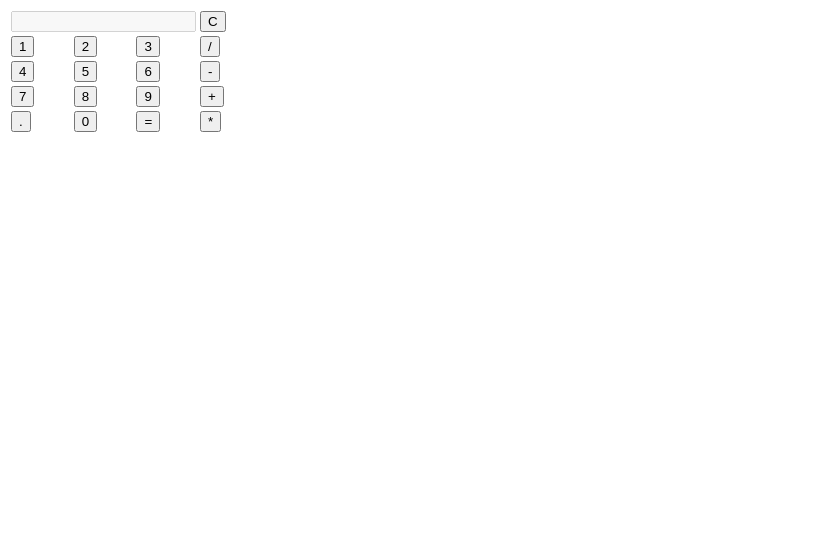
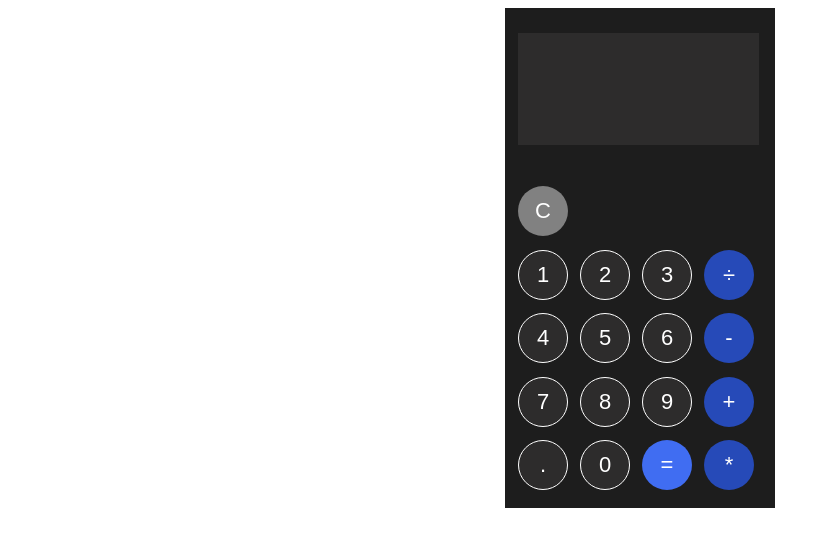
Before and after one commit to ArdianSalihu/Calculator, a plain HTML site: page index.html in a window 1280 px wide. Shown: the whole page, without its empty margins (0-827 px from the left). Drawn offline with Linux system fonts and the light colour scheme.

Commit message:
Add style to calculater

```diff
--- a/index.html
+++ b/index.html
@@ -10,33 +10,35 @@
 <body>
     <table class="calculator">
 
-            <td colspan="3"> <input class="display-box" type="text" id="result" disabled /> </td>
-            <td> <input type="button" value="C" onclick="clearScreen()" id="btn" /> </td>
+            <td colspan="4"> <input class="display-box" type="text" id="result" disabled /> </td>
+        </tr>
+        <tr>
+            <td> <input class="c-button" type="button" value="C" onclick="clearScreen()" id="btn" /> </td>
         </tr>
         <tr>
             <td><input type="button" value="1" onclick="display('1')" /> </td>
             <td><input type="button" value="2" onclick="display('2')" /> </td>
             <td><input type="button" value="3" onclick="display('3')" /> </td>
-            <td><input type="button" value="/" onclick="display('/')" /> </td>
+            <td><input class="symbols" type="button" value="÷" onclick="display('÷')" /> </td>
         </tr>
         <tr>
             <td><input type="button" value="4" onclick="display('4')" /> </td>
             <td><input type="button" value="5" onclick="display('5')" /> </td>
             <td><input type="button" value="6" onclick="display('6')" /> </td>
-            <td><input type="button" value="-" onclick="display('-')" /> </td>
+            <td><input class="symbols" type="button" value="-" onclick="display('-')" /> </td>
         </tr>
         <tr>
             <td><input type="button" value="7" onclick="display('7')" /> </td>
             <td><input type="button" value="8" onclick="display('8')" /> </td>
             <td><input type="button" value="9" onclick="display('9')" /> </td>
-            <td><input type="button" value="+" onclick="display('+')" /> </td>
+            <td><input class="symbols" type="button" value="+" onclick="display('+')" /> </td>
         </tr>
         <tr>
             <td><input type="button" value="." onclick="display('.')" /> </td>
             <td><input type="button" value="0" onclick="display('0')" /> </td>
 
-            <td><input type="button" value="=" onclick="calculate()" id="btn" /> </td>
-            <td><input type="button" value="*" onclick="display('*')" /> </td>
+            <td><input class="e-symbol" type="button" value="=" onclick="calculate()" id="btn" /> </td>
+            <td><input class="symbols" type="button" value="*" onclick="display('*')" /> </td>
         </tr>
     </table>
 
--- a/style.css
+++ b/style.css
@@ -0,0 +1,93 @@
+body {
+    font-family: sans-serif;
+}
+
+.calculator {
+    margin: auto;
+    background-color: rgba(0, 0, 0, 0.885);
+    padding: 10px;
+    height: 500px;
+    width: 270px;
+}
+
+.display-box {
+    height: 100px;
+    width: 97%;
+    margin-bottom: 20px;
+    border-radius: 0px;
+    border: 0;
+    background-color: rgb(45, 44, 44);
+    height: 110px;
+}
+
+input[type=button] {
+    border-radius: 50px;
+    font-size: 22px;
+    height: 50px;
+    width: 50px;
+    background-color: rgb(45, 44, 44);
+    cursor: pointer;
+    border: 1px solid white;
+    color: white;
+}
+
+input:hover {
+    background-color: rgb(212, 209, 209);
+}
+
+.calculator .c-button {
+    background-color: rgb(129, 129, 129);
+    border: 0px;
+}
+
+.calculator .c-button:hover {
+    color: rgb(129, 129, 129);
+    background-color: white;
+}
+
+.calculator .e-symbol {
+    background-color: rgb(64, 109, 242);
+    border: 0px;
+}
+
+.calculator .e-symbol:hover {
+    background-color: rgb(20, 46, 126);
+}
+
+.calculator .symbols {
+    background-color: rgb(38, 74, 184);
+    border: 0px;
+}
+
+.calculator .symbols:hover {
+    background-color: rgb(60, 109, 254);
+}
+
+input:active[type=button] {
+    background: rgb(173, 187, 54);
+    -webkit-box-shadow: inset 0px 0px 5px #c1c1c1;
+    -moz-box-shadow: inset 0px 0px 5px #c1c1c1;
+    box-shadow: inset 0px 0px 5px #c1c1c1;
+}
+
+.calculator .symbols:active {
+    background: rgb(54, 187, 185);
+    -webkit-box-shadow: inset 0px 0px 5px #c1c1c1;
+    -moz-box-shadow: inset 0px 0px 5px #c1c1c1;
+    box-shadow: inset 0px 0px 5px #c1c1c1;
+}
+
+.calculator .e-symbol:active {
+    background: rgb(54, 187, 185);
+    -webkit-box-shadow: inset 0px 0px 5px #c1c1c1;
+    -moz-box-shadow: inset 0px 0px 5px #c1c1c1;
+    box-shadow: inset 0px 0px 5px #c1c1c1;
+}
+
+.calculator .c-button:active {
+    background: rgb(54, 187, 185);
+    -webkit-box-shadow: inset 0px 0px 5px #c1c1c1;
+    -moz-box-shadow: inset 0px 0px 5px #c1c1c1;
+    box-shadow: inset 0px 0px 5px #c1c1c1;
+    color: white;
+}
```
